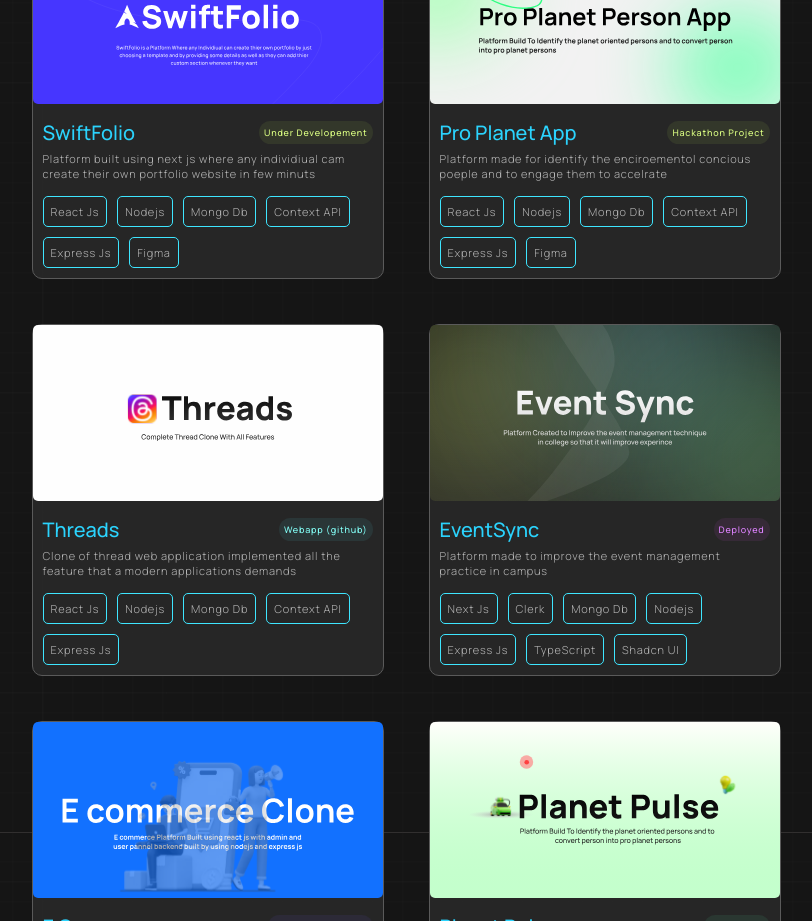
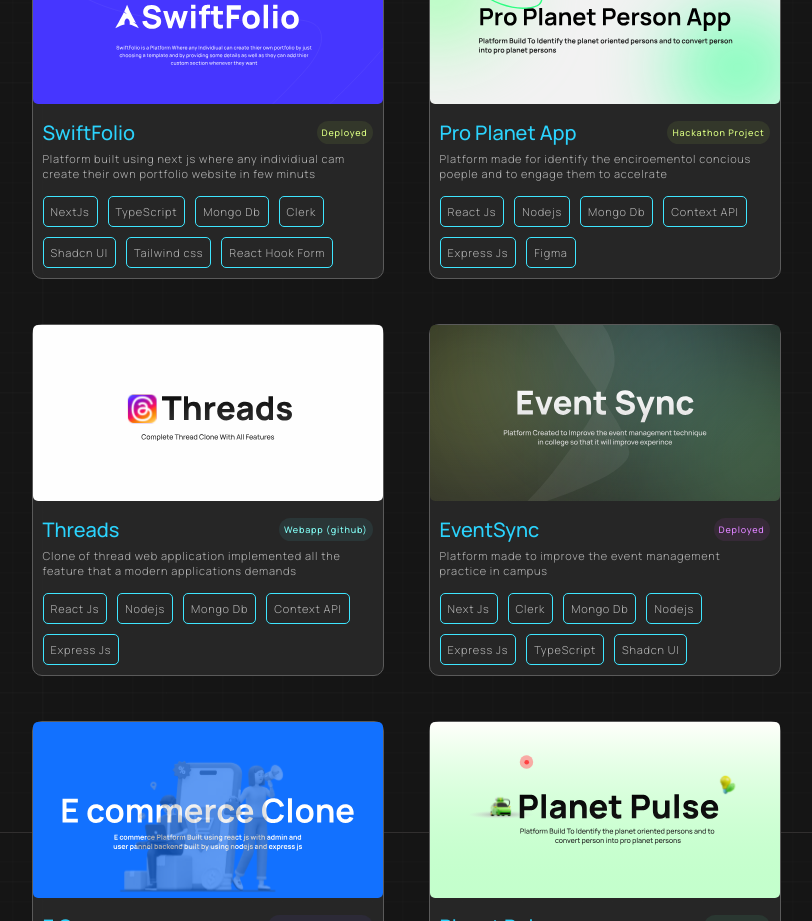
Before and after one commit to voiiddxx/nikhil.me, a React (Create React App) app: page / in a window 1280 px wide. Shown: the part 1560-2481 px from the top of the page, without its empty margins (234-1046 px from the left). Built offline with nearby package versions, Linux system fonts and the light colour scheme; a web font is replaced by a local one.

Commit message:
changed techstack for swiftfolio

```diff
--- a/src/View/projects/Project.jsx
+++ b/src/View/projects/Project.jsx
@@ -18,27 +18,30 @@
                               <div className="p-text">
                             <div className="head">
                             <h1>SwiftFolio</h1>
-                            <p>Under Developement</p>
+                            <p>Deployed</p>
                             </div>
                             <p>Platform built using next js where any individiual cam create their own portfolio website in few minuts</p>
                             <div className="tech">
                               <div className="tech-box">
-                                <p>React Js</p>
+                                <p>NextJs</p>
                               </div>
                               <div className="tech-box">
-                                <p>Nodejs</p>
+                                <p>TypeScript</p>
                               </div>
                               <div className="tech-box">
                                 <p>Mongo Db</p>
                               </div>
                               <div className="tech-box">
-                                <p>Context API</p>
+                                <p>Clerk</p>
                               </div>
                               <div className="tech-box">
-                                <p>Express Js</p>
+                                <p>Shadcn UI</p>
                               </div>
                               <div className="tech-box">
-                                <p>Figma</p>
+                                <p>Tailwind css</p>
+                              </div>
+                              <div className="tech-box">
+                                <p>React Hook Form</p>
                               </div>
                             </div>
                             </div>
```
